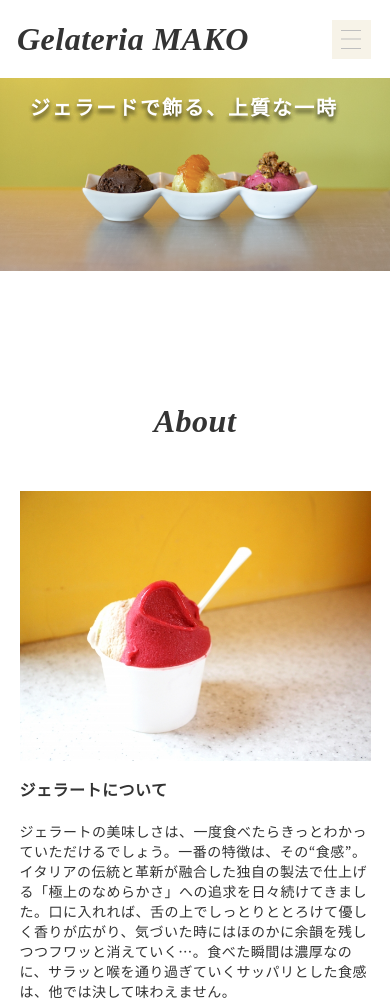
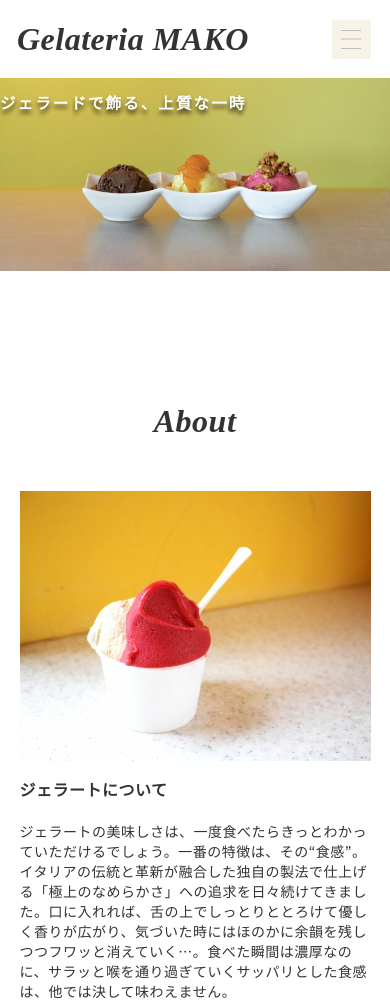
Before and after one commit to yutaKaAida/yutaKa.A_gelateriaMAKO, a plain HTML site: page MAKO/index.html in a window 390 px wide. Shown: the top 1004 px of the page. Drawn offline with nearby package versions, Linux system fonts and the light colour scheme.

Commit message:
Update style.css

```diff
--- a/MAKO/css/style.css
+++ b/MAKO/css/style.css
@@ -445,10 +445,10 @@ footer {
 .fv_sentence {
   width: 100%;
   box-sizing: border-box;
-  padding: 20px 0 0 30px;
-  font-size: 20px;
-}
-
+  padding: 4vw 0;
+  font-size: 4vw;
+  margin: 0 auto;
+ }
 
 
 .header {
```
